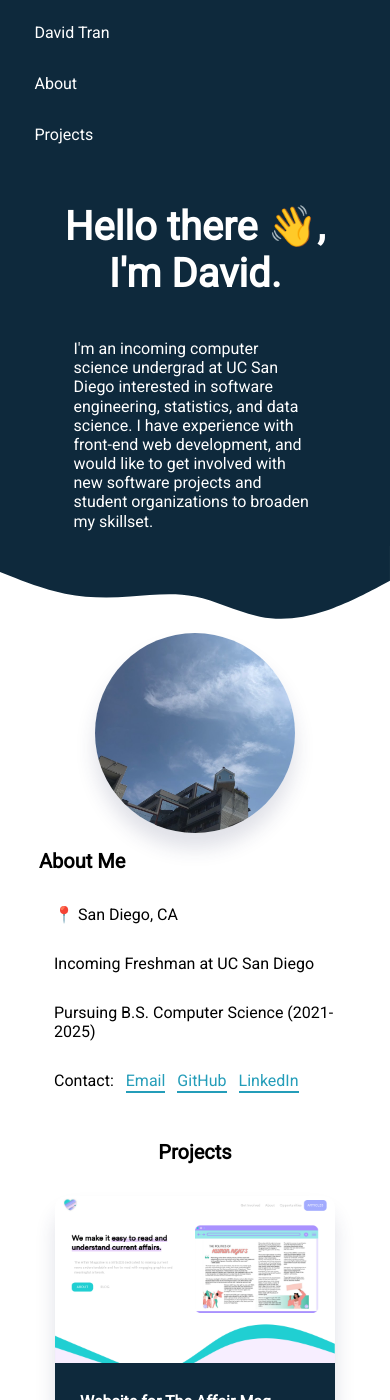
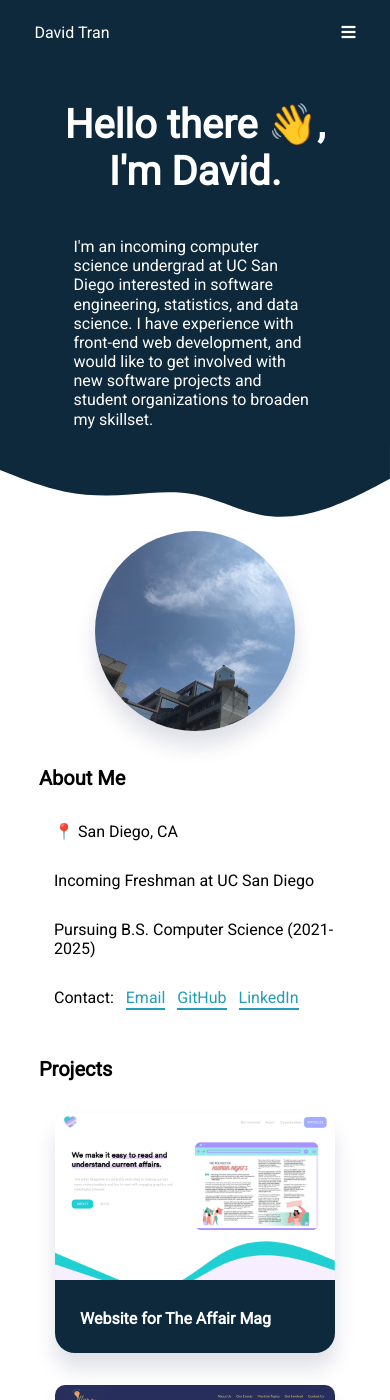
Before and after one commit to trdavidt/trdavidt.github.io, a Jekyll site: the page built from index.html, in a window 390 px wide and 1400 px high. Built offline with Jekyll 4.4.1, drawn with Linux system fonts in a browser that asks for light colours.

Commit message:
Responsive fixes

```diff
--- a/_includes/header.html
+++ b/_includes/header.html
@@ -2,6 +2,6 @@
 <header class="nav-container">
   <a class="nav-link" href="{{ site.baseurl }}/index.html" id="nav-logo">David Tran</a>
   <div id="toggle-btn"><i class="fas fa-bars"></i></div>
-  <a class="nav-link" href="#about">About</a>
-  <a class="nav-link" href="#projects">Projects</a>
+  <a class="nav-link" href="{{ site.baseurl }}/index.html#about">About</a>
+  <a class="nav-link" href="{{ site.baseurl }}/index.html#projects">Projects</a>
 </header>
--- a/index.html
+++ b/index.html
@@ -10,11 +10,12 @@ layout: page
   <svg class="wave" xmlns="http://www.w3.org/2000/svg" viewBox="0 0 1440 320">
     <path fill="#0e293c" fill-opacity="1" d="M0,96L40,112C80,128,160,160,240,176C320,192,400,192,480,186.7C560,181,640,171,720,186.7C800,203,880,245,960,261.3C1040,277,1120,267,1200,240C1280,213,1360,171,1400,149.3L1440,128L1440,0L1400,0C1360,0,1280,0,1200,0C1120,0,1040,0,960,0C880,0,800,0,720,0C640,0,560,0,480,0C400,0,320,0,240,0C160,0,80,0,40,0L0,0Z"></path>
   </svg>
-  <div class="page-section" id="about">
+  <div class="page-section">
     <div class="page-block">
       <div id="photo"></div>
     </div>
     <div class="page-block">
+      <a id="about" class="anchor"></a>
       <h2 class="section-title">About Me</h2>
       <p>📍 San Diego, CA</p>
       <p>Incoming Freshman at UC San Diego</p>
@@ -26,7 +27,8 @@ layout: page
       </p>
     </div>
   </div>
-  <div class="page-section" id="projects" style="justify-content: space-evenly;">
+  <div class="page-section">
+    <a id="projects" class="anchor"></a>
     <h2 class="section-title">Projects</h2>
     {% assign sortedProjects = site.projects | sort: "date" | reverse %}
     {% for project in sortedProjects %}
--- a/script.js
+++ b/script.js
@@ -1,20 +1,50 @@
 /* Toggle nav on scroll/click */
 navContainer = document.querySelector(".nav-container");
-navLinks = document.querySelector(".nav-container .nav-links")
+navLinks = document.querySelectorAll(".nav-container .nav-link");
 navHeight = document.querySelector(".nav-container").clientHeight;
+navToggle = document.getElementById("toggle-btn");
+navOpened = false;
 
 onScrollNav = function() {
-  if (window.pageYOffset >= navHeight) {
+  if (window.pageYOffset > navHeight) {
     navContainer.style.transition = "padding .5s ease";
     navContainer.style.padding = "1% 5%";
+    navContainer.style.backgroundColor = "rgba(14, 41, 60, .9)";
   }
   else {
     navContainer.style.padding = "2% 5%";
+    navContainer.style.opacity = "1";
+    navContainer.style.backgroundColor = "rgb(14, 41, 60)";
   }
 }
 
 onClickNav = function() {
-
+  if(!navOpened) {
+    navLinks.forEach(navLink => {
+      navLink.style.position = "relative";
+      navLink.style.opacity = 1;
+      navLink.style.transition = "opacity .25s ease";
+    });
+    navToggle.innerHTML = "<i class='fas fa-angle-right'></i>";
+  }
+  else {
+    navLinks.forEach(navLink => {
+      navLink.style.position = "absolute";
+      navLink.style.opacity = 0;
+      navLink.style.transition = "opacity 0s ease";
+    });
+    navToggle.innerHTML = "<i class='fas fa-bars'></i>";
+  }
+  navOpened = !navOpened
 }
 
 window.addEventListener("scroll", onScrollNav);
+navToggle.addEventListener("click", onClickNav)
+
+/* Scroll to anchor */
+anchors = document.querySelectorAll(".anchor");
+anchors.forEach(anchor => {
+  anchor.style.display = "inline-block";
+  anchor.style.position = "relative";
+  anchor.style.top = `-${navHeight + 30}px`;
+});
--- a/style.css
+++ b/style.css
@@ -75,10 +75,11 @@ p > a:hover::after {
   padding: 2% 5%;
   flex-wrap: wrap;
   background-color: var(--navy);
+  z-index: 50;
   position: sticky;
-  z-index: 50;
   top: 0;
   left: 0;
+  transition: background-color .5s ease;
 }
 
 .nav-link {
@@ -119,6 +120,8 @@ p > a:hover::after {
 
 #toggle-btn {
   display: none;
+  color: white;
+  margin: 15px;
 }
 
 .page-container {
@@ -340,15 +343,29 @@ p > a:hover::after {
     flex-direction: column;
     width: 100%;
   }
+  .section-title {
+    margin-right: auto;
+  }
   .page-container > div {
     flex-basis: auto;
     max-width: 100vw;
   }
-  .nav-container {
-    flex-direction: column;
+  .nav-link {
+    position: absolute;
+    opacity: 0;
   }
   #nav-logo {
-    margin-right: 0;
+    position: static !important;
+    opacity: 1 !important;
+  }
+  #toggle-btn {
+    display: block;
+    z-index: 50;
+    flex-grow: 1;
+    text-align: right;
+  }
+  #toggle-btn i {
+    width: 100%;
   }
   .page-block {
     padding: 0;
@@ -364,3 +381,13 @@ p > a:hover::after {
     height: 200px;
   }
 }
+
+@media screen and (max-width: 375px) {
+  .nav-container {
+    flex-direction: column !important;
+    align-items: center;
+  }
+  #nav-logo {
+    margin-right: 15px;
+  }
+}
```
Also changed, not shown: _projects/anojs.md (+1 -1 lines).
